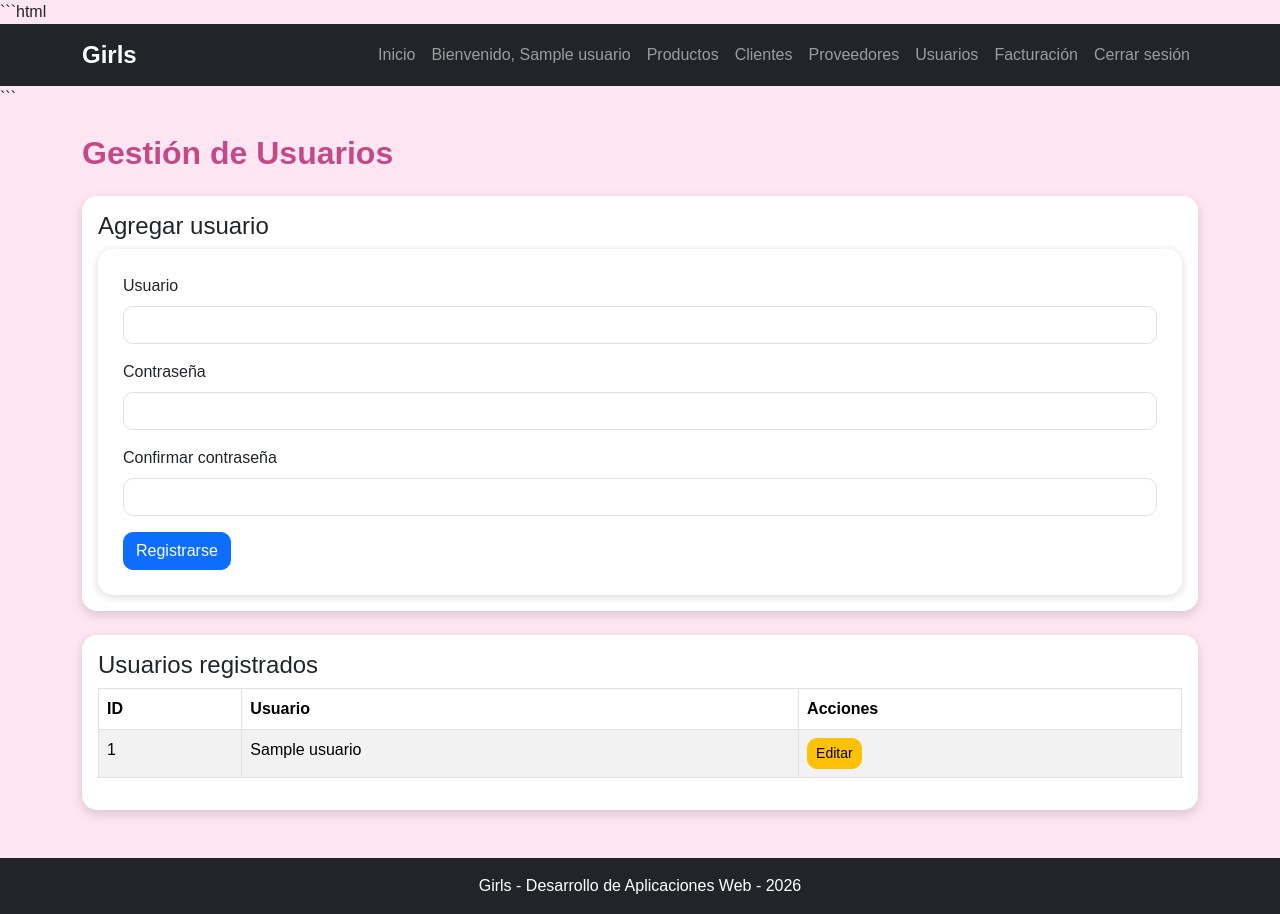
After one commit to DAYAT2809/DESARROLLO-DE-APLICACIONES-WEB-D-, a Flask app: page /usuarios in a window 1280 px wide. The commit adds this page. Run offline with Flask 3, Linux system fonts and the light colour scheme; a user stored in the database is signed in; a database or web service that is not in the repository returns one stand-in record (values such as "Sample title"); some libraries are stand-ins or nearby versions.

Commit message:
Agregar CRUD de usuarios

```diff
--- a/app.py
+++ b/app.py
@@ -519,6 +519,210 @@ def eliminar_producto(id):
 
     return redirect("/productos")
 
+# =========================
+# USUARIOS
+# =========================
+
+@app.route("/usuarios", methods=["GET", "POST"])
+@login_required
+def usuarios():
+
+    form = UsuarioForm()
+
+    # =========================
+    # AGREGAR USUARIO
+    # =========================
+
+    if form.validate_on_submit():
+
+        conexion = obtener_conexion()
+        cursor = conexion.cursor()
+
+        # Verificar si el usuario ya existe
+        cursor.execute("""
+            SELECT id
+            FROM usuarios
+            WHERE usuario = %s
+        """, (form.usuario.data,))
+
+        usuario_existente = cursor.fetchone()
+
+        if usuario_existente:
+
+            flash(
+                "El nombre de usuario ya existe.",
+                "danger"
+            )
+
+            cursor.close()
+            conexion.close()
+
+            return redirect(url_for("usuarios"))
+
+        # Proteger contraseña
+        password_hash = generate_password_hash(
+            form.password.data
+        )
+
+        cursor.execute("""
+            INSERT INTO usuarios
+            (usuario, password)
+            VALUES (%s, %s)
+        """, (
+            form.usuario.data,
+            password_hash
+        ))
+
+        conexion.commit()
+
+        cursor.close()
+        conexion.close()
+
+        flash(
+            "Usuario agregado correctamente.",
+            "success"
+        )
+
+        return redirect(url_for("usuarios"))
+
+    # =========================
+    # MOSTRAR USUARIOS
+    # =========================
+
+    conexion = obtener_conexion()
+    cursor = obtener_cursor(conexion)
+
+    cursor.execute("""
+        SELECT
+            id,
+            usuario
+        FROM usuarios
+        ORDER BY id
+    """)
+
+    usuarios = cursor.fetchall()
+
+    cursor.close()
+    conexion.close()
+
+    return render_template(
+        "usuarios.html",
+        usuarios=usuarios,
+        form=form
+    )
+
+
+# =========================
+# EDITAR USUARIO
+# =========================
+
+@app.route("/usuarios/editar/<int:id>", methods=["GET", "POST"])
+@login_required
+def editar_usuario(id):
+
+    conexion = obtener_conexion()
+    cursor = obtener_cursor(conexion)
+
+    if request.method == "POST":
+
+        usuario = request.form["usuario"]
+        password = request.form.get("password")
+
+        if password:
+
+            password_hash = generate_password_hash(password)
+
+            cursor.execute("""
+                UPDATE usuarios
+                SET
+                    usuario = %s,
+                    password = %s
+                WHERE id = %s
+            """, (
+                usuario,
+                password_hash,
+                id
+            ))
+
+        else:
+
+            cursor.execute("""
+                UPDATE usuarios
+                SET usuario = %s
+                WHERE id = %s
+            """, (
+                usuario,
+                id
+            ))
+
+        conexion.commit()
+
+        cursor.close()
+        conexion.close()
+
+        flash(
+            "Usuario actualizado correctamente.",
+            "success"
+        )
+
+        return redirect(url_for("usuarios"))
+
+    cursor.execute("""
+        SELECT
+            id,
+            usuario
+        FROM usuarios
+        WHERE id = %s
+    """, (id,))
+
+    usuario = cursor.fetchone()
+
+    cursor.close()
+    conexion.close()
+
+    return render_template(
+        "editar_usuario.html",
+        usuario=usuario
+    )
+
+
+# =========================
+# ELIMINAR USUARIO
+# =========================
+
+@app.route("/usuarios/eliminar/<int:id>", methods=["POST"])
+@login_required
+def eliminar_usuario(id):
+
+    # No permitir eliminar el usuario que está conectado
+    if int(current_user.id) == id:
+
+        flash(
+            "No puedes eliminar el usuario con el que has iniciado sesión.",
+            "danger"
+        )
+
+        return redirect(url_for("usuarios"))
+
+    conexion = obtener_conexion()
+    cursor = conexion.cursor()
+
+    cursor.execute("""
+        DELETE FROM usuarios
+        WHERE id = %s
+    """, (id,))
+
+    conexion.commit()
+
+    cursor.close()
+    conexion.close()
+
+    flash(
+        "Usuario eliminado correctamente.",
+        "success"
+    )
+
+    return redirect(url_for("usuarios"))
 
 # =========================
 # CLIENTES
--- a/templates/components/navbar.html
+++ b/templates/components/navbar.html
@@ -59,6 +59,13 @@
 
                     <li class="nav-item">
                         <a class="nav-link"
+                           href="{{ url_for('usuarios') }}">
+                            Usuarios
+                        </a>
+                    </li>
+
+                    <li class="nav-item">
+                        <a class="nav-link"
                            href="{{ url_for('facturacion') }}">
                             Facturación
                         </a>
--- /dev/null
+++ b/templates/usuarios.html
@@ -0,0 +1,110 @@
+{% extends "base.html" %}
+
+{% block content %}
+
+<div class="container mt-4">
+
+    <h2 class="mb-4">Gestión de Usuarios</h2>
+
+    <div class="card mb-4">
+        <div class="card-body">
+
+            <h4>Agregar usuario</h4>
+
+            <form method="POST">
+
+                {{ form.hidden_tag() }}
+
+                <div class="mb-3">
+                    {{ form.usuario.label(class="form-label") }}
+                    {{ form.usuario(class="form-control") }}
+                </div>
+
+                <div class="mb-3">
+                    {{ form.password.label(class="form-label") }}
+                    {{ form.password(class="form-control") }}
+                </div>
+
+                <div class="mb-3">
+                    {{ form.confirmar_password.label(class="form-label") }}
+                    {{ form.confirmar_password(class="form-control") }}
+                </div>
+
+                {{ form.submit(class="btn btn-primary") }}
+
+            </form>
+
+        </div>
+    </div>
+
+
+    <div class="card">
+
+        <div class="card-body">
+
+            <h4>Usuarios registrados</h4>
+
+            <div class="table-responsive">
+
+                <table class="table table-bordered table-striped">
+
+                    <thead>
+                        <tr>
+                            <th>ID</th>
+                            <th>Usuario</th>
+                            <th>Acciones</th>
+                        </tr>
+                    </thead>
+
+                    <tbody>
+
+                        {% for usuario in usuarios %}
+
+                        <tr>
+
+                            <td>{{ usuario.id }}</td>
+
+                            <td>{{ usuario.usuario }}</td>
+
+                            <td>
+
+                                <a href="{{ url_for('editar_usuario', id=usuario.id) }}"
+                                   class="btn btn-warning btn-sm">
+                                    Editar
+                                </a>
+
+                                {% if usuario.id != current_user.id %}
+
+                                <form action="{{ url_for('eliminar_usuario', id=usuario.id) }}"
+                                      method="POST"
+                                      style="display:inline;">
+
+                                    <button type="submit"
+                                            class="btn btn-danger btn-sm"
+                                            onclick="return confirm('¿Deseas eliminar este usuario?');">
+                                        Eliminar
+                                    </button>
+
+                                </form>
+
+                                {% endif %}
+
+                            </td>
+
+                        </tr>
+
+                        {% endfor %}
+
+                    </tbody>
+
+                </table>
+
+            </div>
+
+        </div>
+
+    </div>
+
+</div>
+
+{% endblock %}
```
Also changed, not shown: templates/editar_usuario.html (added, +55 -0 lines).
